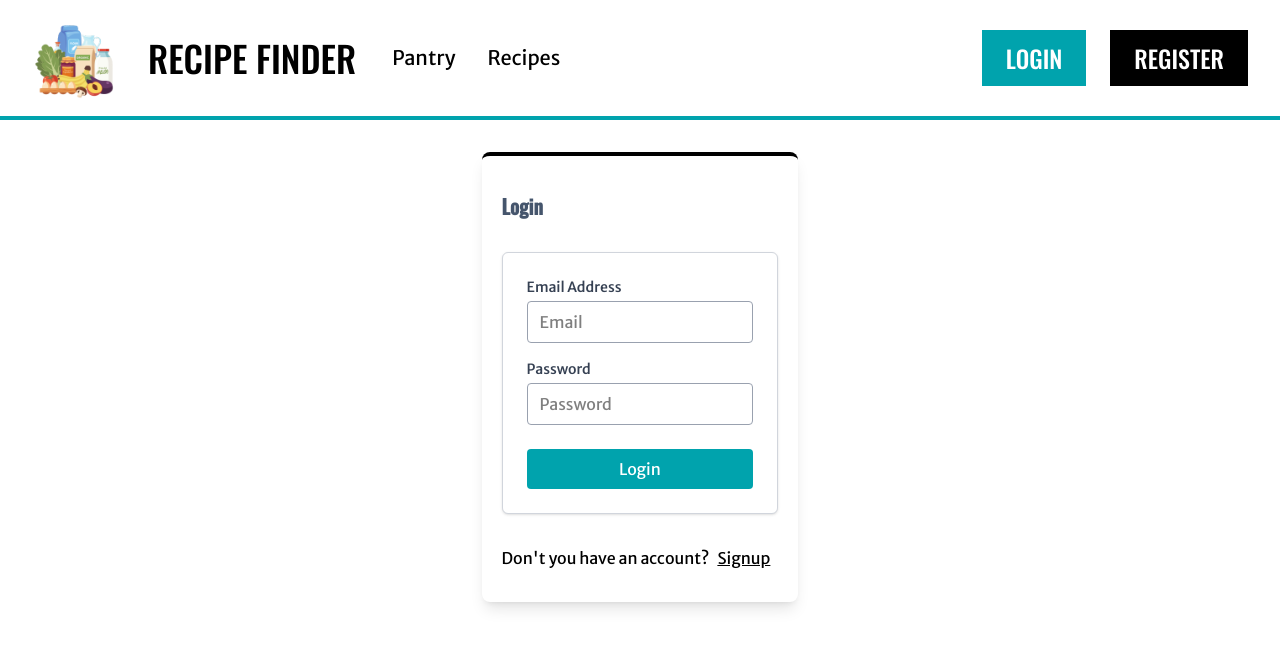
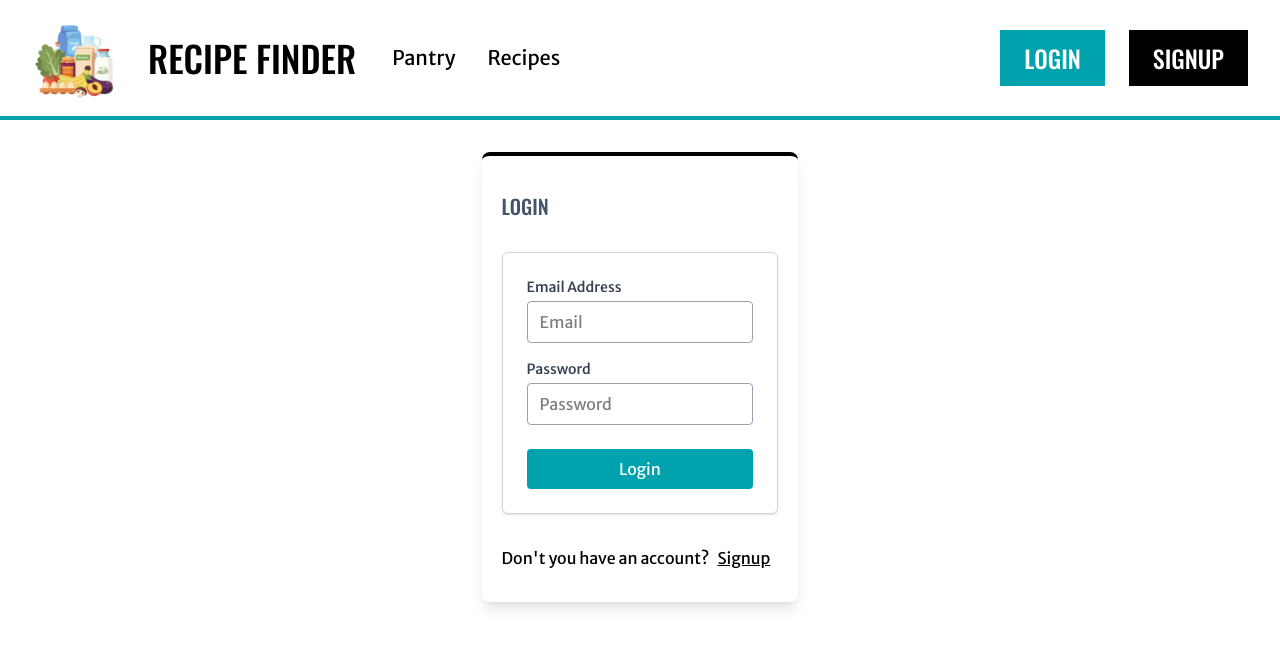
Before and after one commit to sean-michael-mlvt/recipe-finder, a Next.js app: page /login in a window 1280 px wide. Shown: the top 648 px of the page. Built offline with nearby package versions, Linux system fonts and the light colour scheme; no server answers.

Commit message:
Adjusted Navbar to use session info

```diff
--- a/src/app/layout.tsx
+++ b/src/app/layout.tsx
@@ -2,6 +2,7 @@ import Navbar from "@/components/Navbar";
 import type { Metadata } from "next";
 import { Merriweather_Sans, Oswald } from "next/font/google";
 import "./globals.css";
+import { auth } from "../auth";
 
 const merriweatherSans = Merriweather_Sans({
   variable: "--font-merriweather-sans",
@@ -19,17 +20,20 @@ export const metadata: Metadata = {
   description: "Find recipes with ingredients you have at home",
 };
 
-export default function RootLayout({
+export default async function RootLayout({
   children,
 }: Readonly<{
   children: React.ReactNode;
 }>) {
+
+  const session = await auth();
+
   return (
     <html lang="en">
       <body
         className={`${merriweatherSans.variable} ${oswald.variable} antialiased min-h-screen flex flex-col`}
       >
-        <Navbar></Navbar>
+        <Navbar session={session}></Navbar>
         {children}
       </body>
     </html>
--- a/src/components/LoginForm.tsx
+++ b/src/components/LoginForm.tsx
@@ -20,6 +20,7 @@ const LoginForm = () => {
         console.error(response.error);
         setError(response.error.message || "An error occurred");
       } else {
+        console.log("logged in");
         router.push("/");
       }
     } catch (e: any) {
@@ -32,7 +33,7 @@ const LoginForm = () => {
     <div className='ShowItemList'>
     <div className="grid mt-8 justify-items-center">
       <div className="shadow-lg p-5 rounded-lg border-t-4 bg-white border-black-700">
-       <h1 className="text-xl text-slate-600 font-bold my-4">Login</h1>
+       <h1 className="text-xl text-slate-600 my-4">LOGIN</h1>
       {error && <div className="text-lg text-red-500">{error}</div>}
       <form
   onSubmit={onSubmit}
--- a/src/components/Navbar.tsx
+++ b/src/components/Navbar.tsx
@@ -3,19 +3,39 @@
 import Link from 'next/link';
 import Image from 'next/image';
 import logo from '../assets/main-logo.png';
-import { useState } from 'react';
+import { useEffect, useState } from 'react';
+import { Session } from "next-auth";
+import { doLogout } from "../app/actions/index";
 
 import styles from './Navbar.module.css';
 
-const Navbar = () => {
+interface Session {
+    user?: {
+        name?: string;
+        email?: string;
+        image?: string;
+    }
+}
 
-    const [isLoggedIn,setIsLoggedIn ] = useState(false);
+interface NavbarProps {
+    session: Session | null;
+}
 
-    const handleLogin = () => {
-        setIsLoggedIn(prev => !prev);
+const Navbar = ({ session }: NavbarProps) => {
 
-    }
+    const [isLoggedIn, setIsLoggedIn ] = useState(!!session?.user);
 
+    useEffect(() => {
+        setIsLoggedIn(!!session?.user);
+    }, [session]);
+
+    const handleLogout = () => {
+        doLogout();
+        setIsLoggedIn(!!session?.user);
+    };
+
+    console.log("isLoggedIn: " + isLoggedIn);
+    console.log("session?.user: " + session?.user)
     return (
         <nav className={styles.navBorder}>
             <div className='mx-auto px-2 sm:px-6 lg:px-8 py-4'>
@@ -79,38 +99,35 @@ const Navbar = () => {
                     </div>
 
                     {/* <!-- Right Side Menu (Logged Out - Login) --> */}
-                    {
-                    !isLoggedIn && (
-                            <div className='hidden md:block md:ml-6'>
+                    { isLoggedIn && session?.user ? (
+                        <>
+                        <span className='text-oswald text-2xl '>WELCOME, {session.user?.name?.toUpperCase() || session.user?.email}</span>
+                        <div className='hidden md:block md:ml-6'>
                             <div className='flex items-center'>
-                                <button onClick = {handleLogin} className='cursor-pointer flex items-center text-2xl text-white bg-lake-herrick text-oswald hover:text-white px-6 py-3'>
-                                <span>LOGIN</span>
-                                </button>
-                            </div>
-                            </div>
-                    )
-                    }
-
-                    {/* <!-- Right Side Menu (Logged Out - Register) --> */}
-                    { !isLoggedIn && (
-                            <div className='hidden md:block md:ml-6'>
-                            <div className='flex items-center'>
-                                <button onClick = {handleLogin} className='cursor-pointer flex items-center text-2xl text-white bg-black text-oswald hover:text-white px-6 py-3'>
-                                <span>REGISTER</span>
-                                </button>
-                            </div>
-                            </div>
-                    )}
-
-                    {/* <!-- Right Side Menu (Logged In - Logout) --> */}
-                    { isLoggedIn && (
-                            <div className='hidden md:block md:ml-6'>
-                            <div className='flex items-center'>
-                                <button onClick = {handleLogin} className='cursor-pointer flex items-center text-2xl text-white bg-black text-oswald hover:text-white px-6 py-3'>
+                                <button onClick = {handleLogout} className='cursor-pointer flex items-center text-2xl text-white bg-black text-oswald hover:text-white px-6 py-3'>
                                 <span>LOGOUT</span>
                                 </button>
                             </div>
+                        </div>
+                        </>
+                    ) : (
+                        <>
+                        <div className='hidden md:block md:ml-6'>
+                            <div className='flex items-center'>
+                                <button className='cursor-pointer flex items-center text-2xl text-white bg-lake-herrick text-oswald hover:text-white px-6 py-3'>
+                                <Link href="/login">LOGIN</Link>
+                                </button>
                             </div>
+                        </div>
+
+                        <div className='hidden md:block md:ml-6'>
+                        <div className='flex items-center'>
+                            <button className='cursor-pointer flex items-center text-2xl text-white bg-black text-oswald hover:text-white px-6 py-3'>
+                            <Link href="/signup">SIGNUP</Link>
+                            </button>
+                        </div>
+                        </div>
+                        </>
                     )}
 
                 </div>
```
